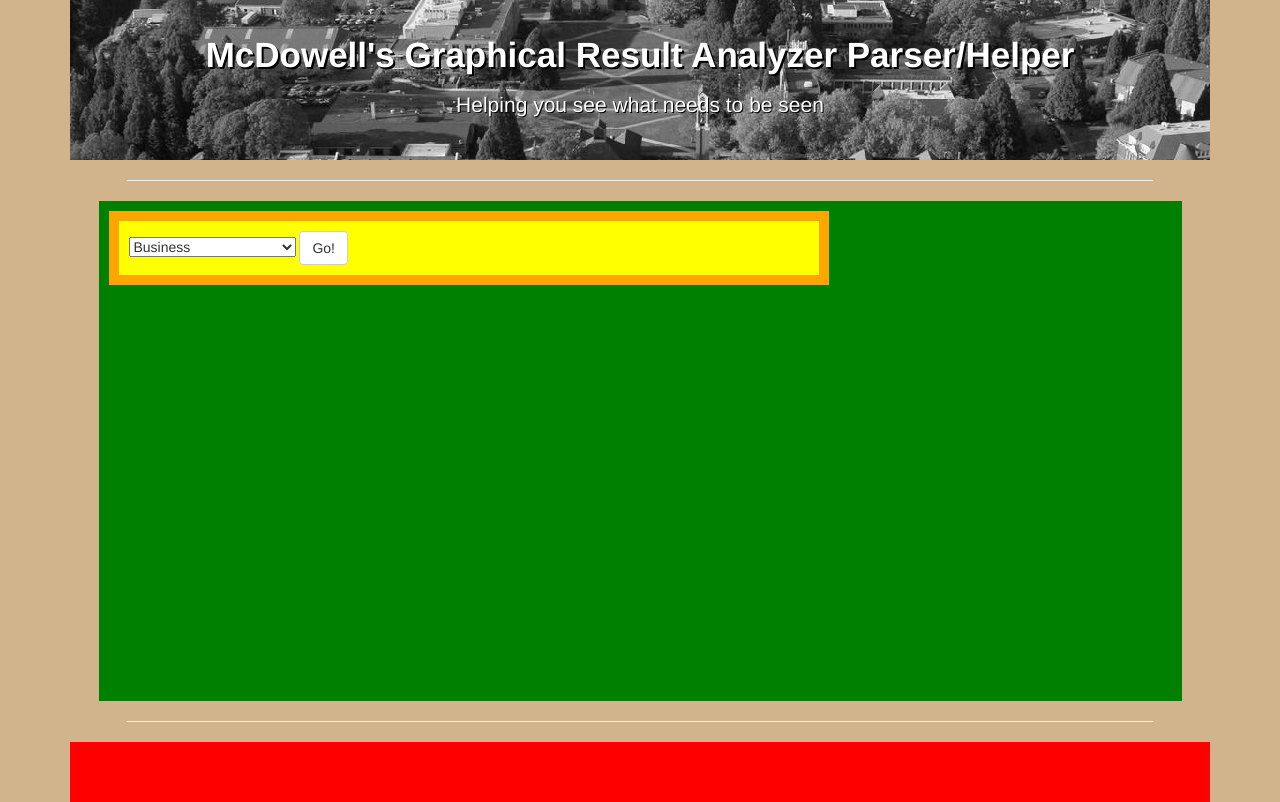
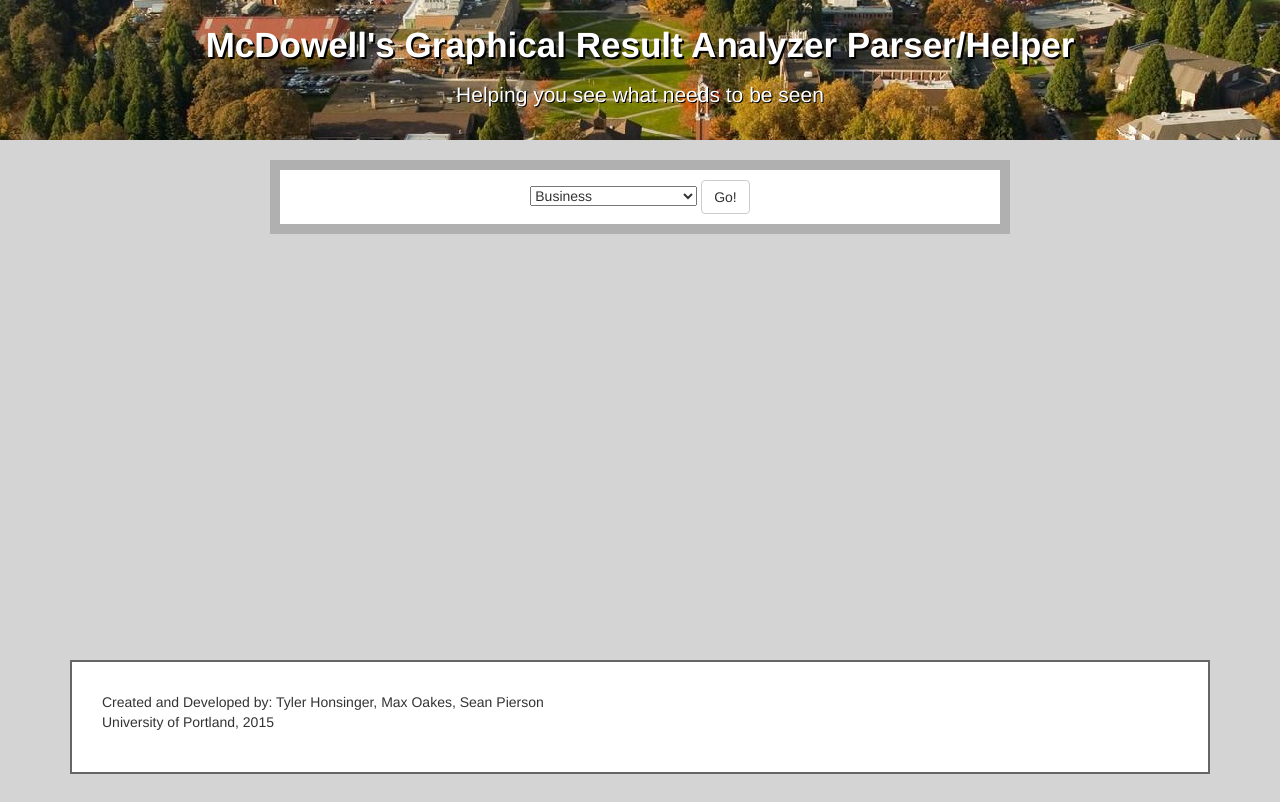
Before and after one commit to mrseanpierson/Software-Engineering-McDowell-s-, a website: page public/index.html in a window 1280 px wide. Drawn offline with nearby package versions, Linux system fonts and the light colour scheme; a script that the page names is missing.

Commit message:
Changed colors to a more grey theme, expanded title image to whole width

```diff
--- a/public/index.html
+++ b/public/index.html
@@ -30,7 +30,7 @@
 		<p>Helping you see what needs to be seen</p>
 	</div>
 	<!-- END BANNER -->
-	<hr>
+
 	<!-- MAIN GRAPH -->
 	<div id="graphbody">
 		<div id ="graph">
@@ -72,9 +72,10 @@
 		</div> -->
 	</div>
 	<!-- END MAIN GRAPH -->
-	<hr>
+
 	<!-- FOOTER CONTENT -->
   	<div id="footer">
+	<p>Created and Developed by: Tyler Honsinger, Max Oakes, Sean Pierson<br>University of Portland, 2015</p>
 	</div>
 	<!-- END FOOTER CONTENT -->
 
--- a/public/style.css
+++ b/public/style.css
@@ -1,5 +1,5 @@
 body {
-	background-color: tan;
+	background-color: #D4D4D4;
 	margin: 0px;
 	padding 0px;
 
@@ -11,12 +11,15 @@ hr{
 
 /*HEADER THINGS*/
 div#header{
-	width: 100%;
-	padding: 30px;
+	position:absolute;
+	width:100%;
+	left: 0;
+	top: 0;
+	padding: 20px;
 	background-image: url("banner.jpg");
 	background-position: center;
 	color: white; /*Looks best with white*/
-	background-color: pink;
+	background-color: white;
 
 	/*Fancy Title Effects*/
 	filter: grayscale(1);
@@ -60,35 +63,36 @@ div#header p{
 
 /*GRAPH THINGS*/
 div#graphbody{
-	margin: auto;
-    width: 95%;
+	margin-left: auto;
+	margin-right: auto;
+	margin-top: 150px;
+    width: 760px;
     padding: 10px;
-	background-color: green;
+	/*background-color: green;*/
 	height: 500px;
 }
 
 div#graph{
 	min-width:720px;
 	width:auto;
-    float:left;
-    background-color:orange;
+    margin:auto;
+    background-color:#B0B0B0;
 	padding: 10px;
 }
 
 div#selection{
-	width:auto;
-	text-align:left; /*When centered, the dropdown is not centered with the button*/
+	width: auto;
+	text-align:center; /*When centered, the dropdown is not centered with the button*/
 	padding: 10px;
-	background-color: yellow;
+	background-color: white;
+}
+
+div#ex0{
+	background-color: white;
+	padding
 }
 
 /*
-div#ex0{
-	padding: 10px;
-	background-color: yellow;
-}
-*/
-
 div#text{
 
     margin-left:10px;
@@ -97,10 +101,14 @@ div#text{
 	background-color:pink;
 	padding: 10px;
 }
+*/
 
 /*FOOTER THINGS*/
 div#footer{
-	border 2px solid #666;
+	margin-left: auto;
+	margin-right: auto;
+	margin-top: 10px;
+	border: 2px solid #666;
 	padding: 30px;
-	background-color: red;
+	background-color: white;
 }
```
